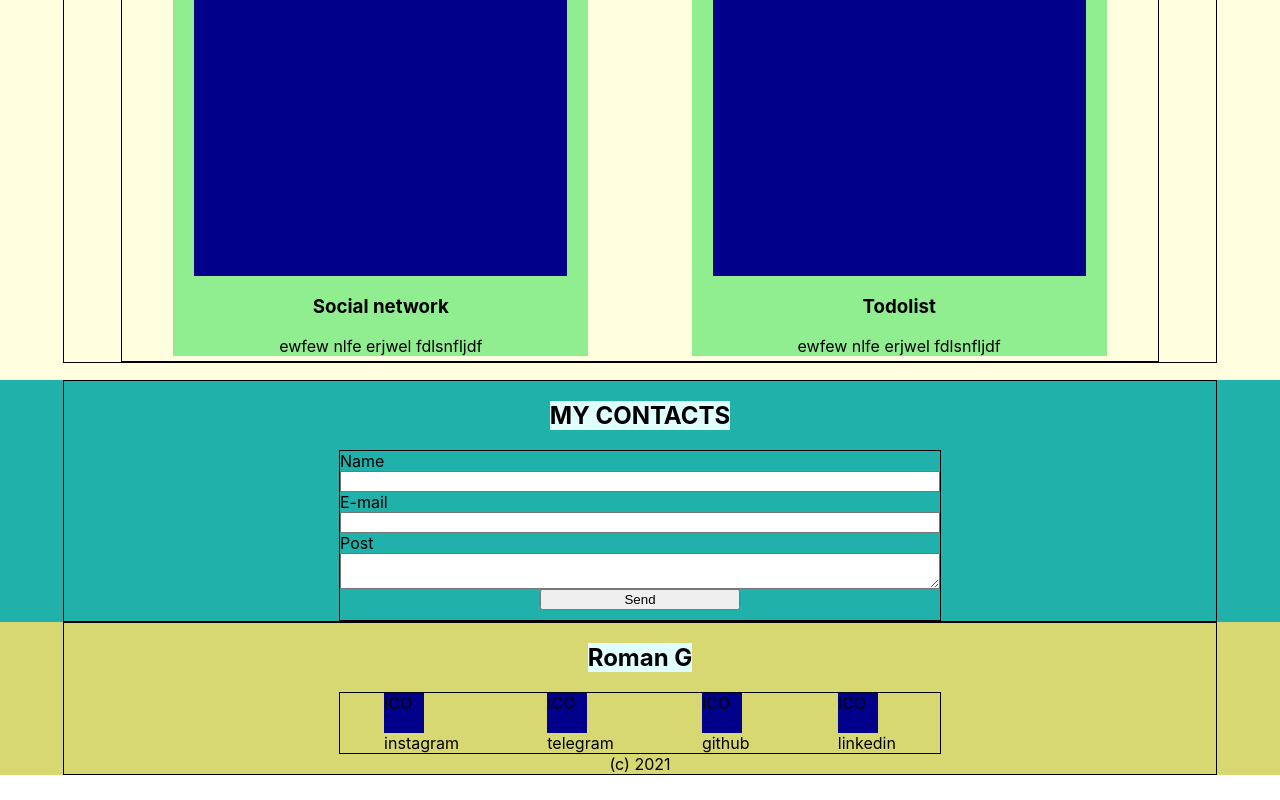
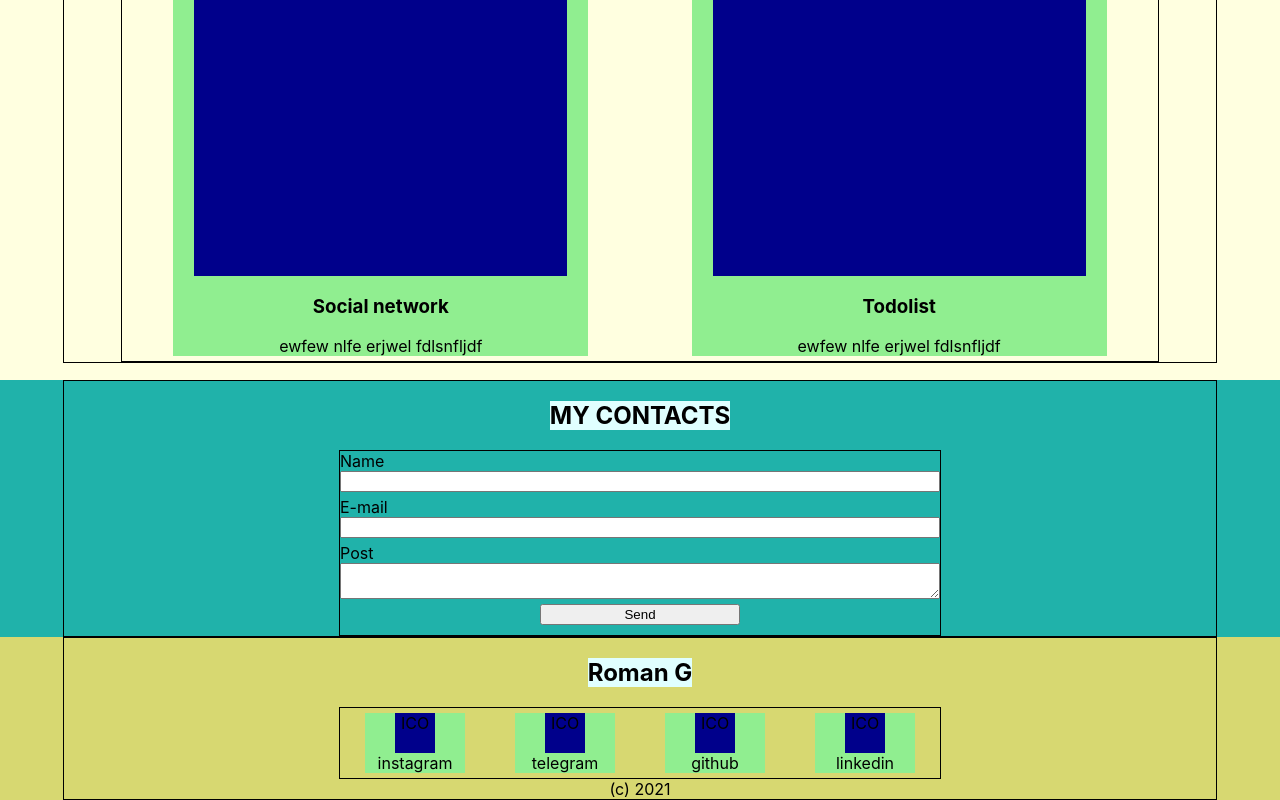
Before and after one commit to romanxeo/portfolio, a React (Create React App) app: page / in a window 1280 px wide. Shown: the part 1404-2204 px from the top of the page. Before the commit the page ends 2179 px from the top, so only its background shows below. Built offline with nearby package versions, Linux system fonts and the light colour scheme.

Commit message:
Portfolio 1.3

```diff
--- a/src/Contacts/Contacts.module.css
+++ b/src/Contacts/Contacts.module.css
@@ -28,3 +28,7 @@
     width: 200px;
     margin-bottom: 10px;
 }
+
+.input {
+    margin-bottom: 5px;
+}
--- a/src/Contacts/Contacts.tsx
+++ b/src/Contacts/Contacts.tsx
@@ -10,11 +10,11 @@ function Contacts() {
                 <h2 className={s.title}>MY CONTACTS</h2>
                 <form className={s.contacts}>
                     <div>Name</div>
-                    <input></input>
+                    <input className={s.input}></input>
                     <div>E-mail</div>
-                    <input></input>
+                    <input className={s.input}></input>
                     <div>Post</div>
-                    <textarea></textarea>
+                    <textarea className={s.input}></textarea>
                     <button className={s.button}>Send</button>
                 </form>
             </div>
--- a/src/Footer/Link/Link.module.css
+++ b/src/Footer/Link/Link.module.css
@@ -1,4 +1,4 @@
-.skill {
+.link {
     background-color: lightgreen;
     width: 100px;
     min-height: 20px;
```
